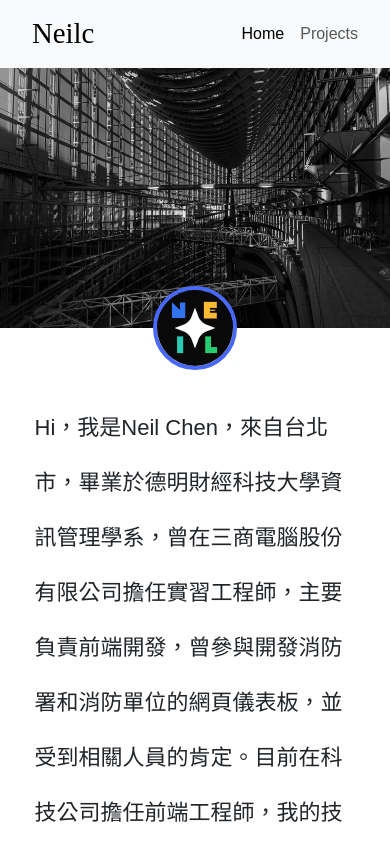
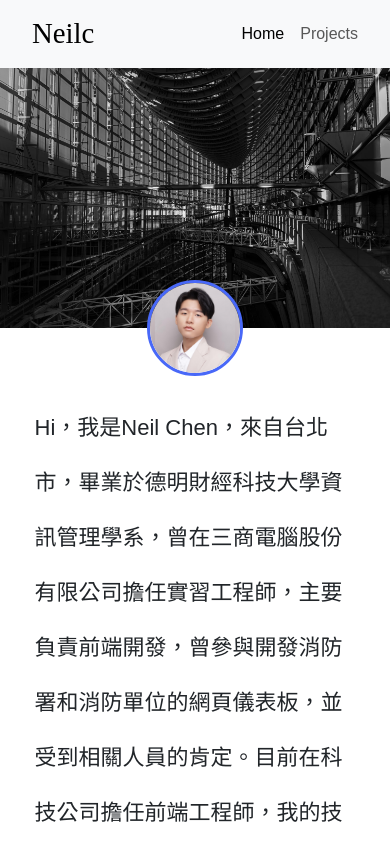
Before and after one commit to neilchen20/Neilc, a Vue app: page / in a window 390 px wide. Built offline with nearby package versions, Linux system fonts and the light colour scheme; no server answers; a web font is replaced by a local one.

Commit message:
新增頭貼和更新排序

```diff
--- a/src/components/Home/Avatar.vue
+++ b/src/components/Home/Avatar.vue
@@ -1,10 +1,12 @@
 <template>
   <div id="img-container">
-    <img :src="avatarUrl" alt="Avatar" id="avatar" />
+    <div class="img-border">
+      <img :src="avatarUrl" alt="Avatar" id="avatar" />
+    </div>
   </div>
 </template>
 <script setup lang="ts">
-const avatarUrl = new URL('../../assets/img/avatar.webp', import.meta.url).href
+const avatarUrl = new URL('../../assets/img/IMG_0873.JPG', import.meta.url).href
 </script>
 <style lang="scss" scoped>
 #img-container {
@@ -17,16 +19,21 @@
   @media (max-width: 991px) {
     justify-content: center;
     left: 0;
-    bottom: -42px;
+    bottom: -48px;
   }
-  #avatar {
+  .img-border {
+    border-radius: 50%;
+    border: 3px solid #4868f8;
     max-width: 124px;
     max-height: 124px;
-    border-radius: 50%;
-    border: 4px solid #4868f8;
+    overflow: hidden;
     @media (max-width: 991px) {
-      max-width: 84px;
-      max-height: 84px;
+      max-width: 96px;
+      max-height: 96px;
+    }
+    #avatar {
+      width: 100%;
+      transform: scale(1.4);
     }
   }
 }
--- a/src/components/Projects/Projects.vue
+++ b/src/components/Projects/Projects.vue
@@ -3,7 +3,7 @@
     <h2 class="text-center mb-5 fw-bold">All Projects</h2>
     <ul class="timeline">
       <li
-        v-for="project in ProjectsData"
+        v-for="project in sortedProjects"
         :key="project.id"
         class="event"
         :data-date="project.attributes.projectDate">
@@ -51,7 +51,7 @@
 </template>
 
 <script lang="ts" setup>
-import { defineProps } from 'vue'
+import { computed, defineProps } from 'vue'
 
 // 定義 props
 const props = defineProps<{
@@ -78,6 +78,16 @@
     }
   }[]
 }>()
+
+// 計算屬性，根據 projectDate 進行遞減排序
+const sortedProjects = computed(() => {
+  return props.ProjectsData.sort((a, b) => {
+    return (
+      new Date(b.attributes.projectDate).getTime() -
+      new Date(a.attributes.projectDate).getTime()
+    )
+  })
+})
 </script>
 
 <style lang="scss">
```
Also changed, not shown: src/assets/img/IMG_0873.JPG (added).
